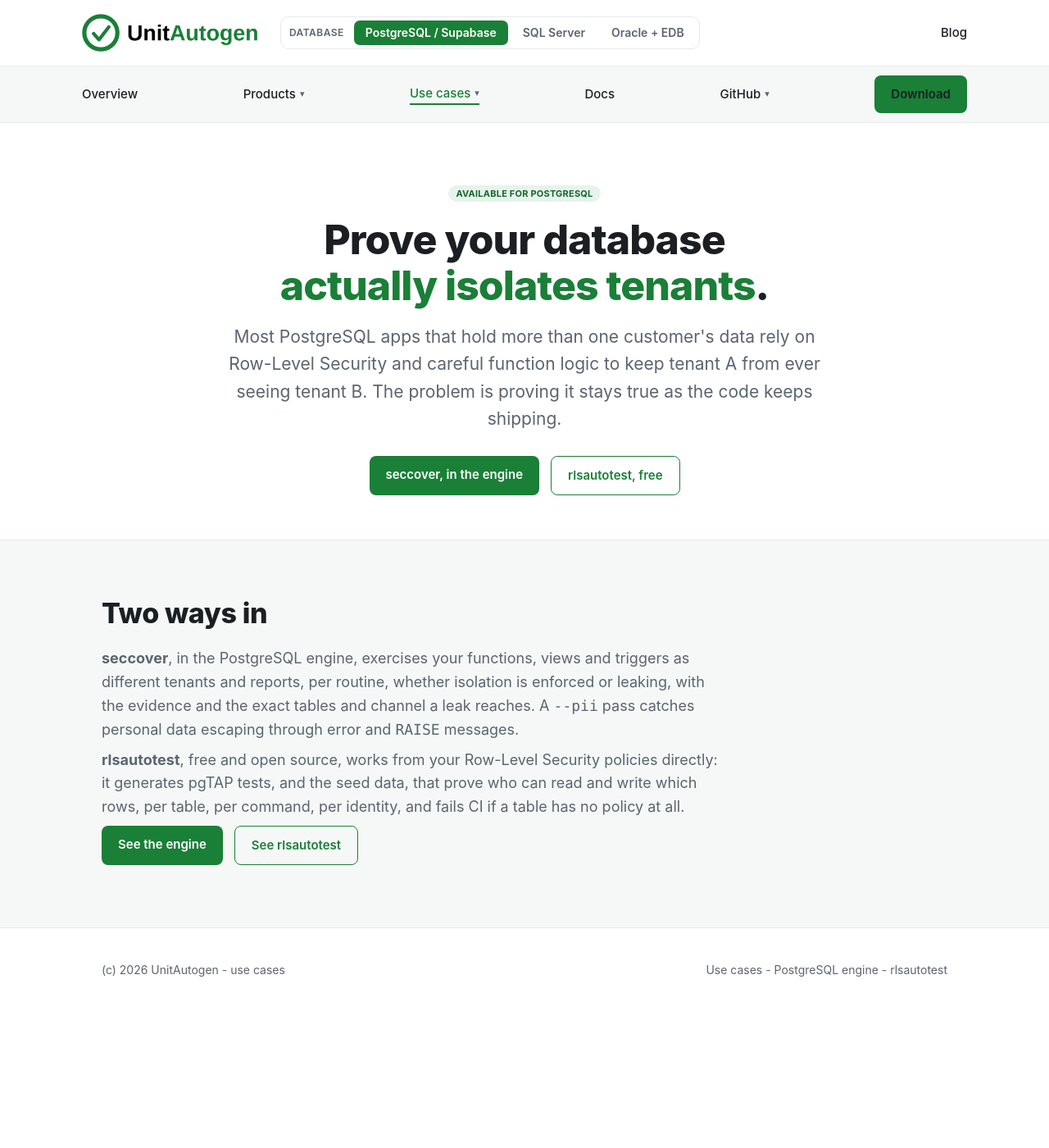
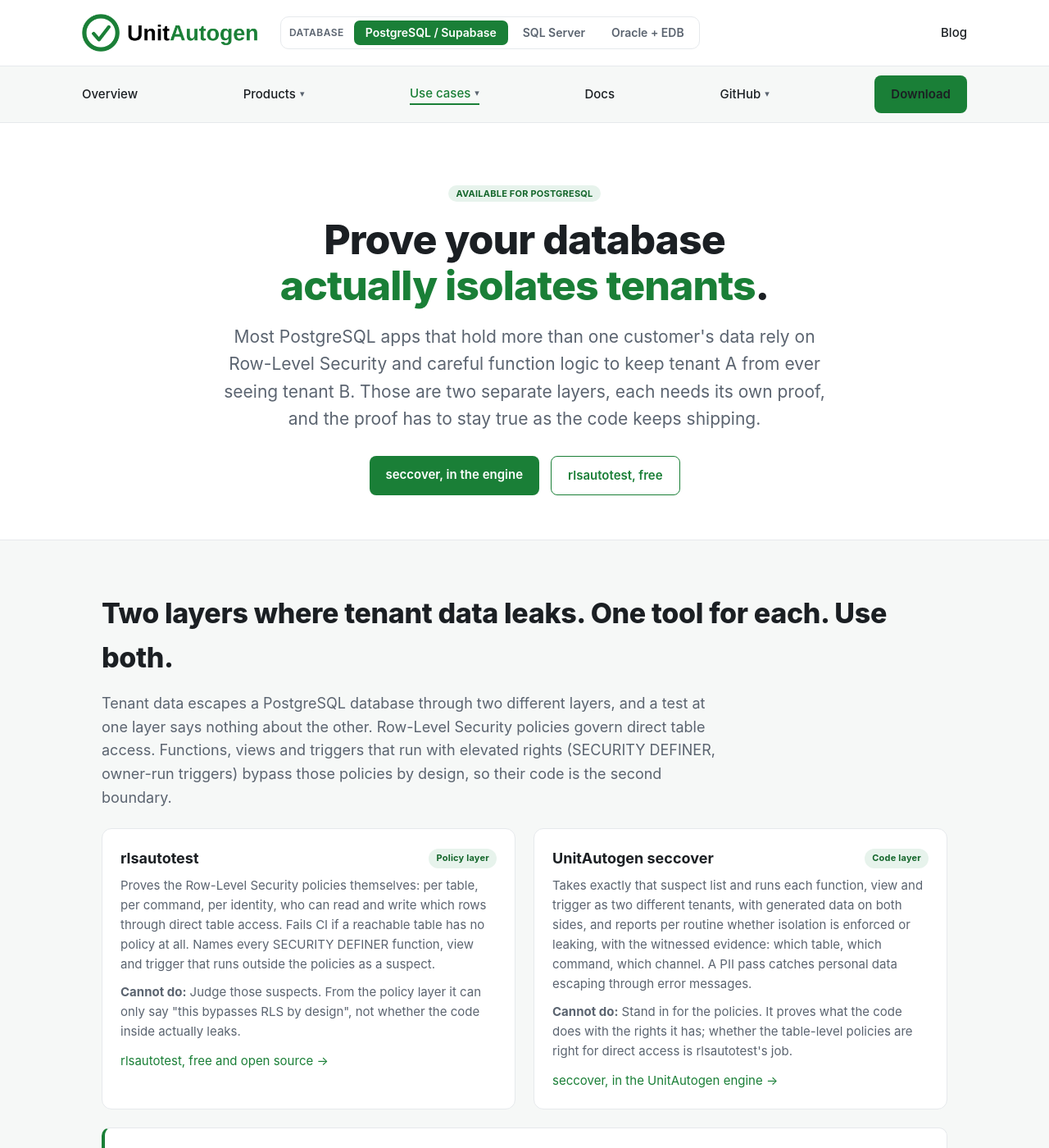
Before and after one commit to unitautogen/unitautogen.com, a Jekyll site: the page built from use-cases/tenant-isolation/index.html, in a window 1280 px wide and 1400 px high. Shown: the whole window at 82% size. Built offline with Jekyll 4.4.1, drawn with Linux system fonts in a browser that asks for light colours; some of the changed text lies outside the part shown.

Commit message:
rlsautotest + seccover: two layers, use both - shared pairing block on PostgreSQL pages

```diff
--- a/_data/catalog.yml
+++ b/_data/catalog.yml
@@ -85,6 +85,44 @@
       Two tools that share one idea: generate the tests, and the data that make them mean
       something.
     footer_left: "(c) 2026 UnitAutogen - PostgreSQL"
+    # rlsautotest and the UnitAutogen engine test DIFFERENT layers; complete leakage detection needs both.
+    # Rendered by _includes/pairing.html on the PostgreSQL overview, both product pages and the tenant-isolation use case.
+    pairing:
+      title: "Two layers where tenant data leaks. One tool for each. Use both."
+      lead: >-
+        Tenant data escapes a PostgreSQL database through two different layers, and a test at one layer
+        says nothing about the other. Row-Level Security policies govern direct table access. Functions,
+        views and triggers that run with elevated rights (SECURITY DEFINER, owner-run triggers) bypass
+        those policies by design, so their code is the second boundary.
+      sides:
+        - name: "rlsautotest"
+          layer: "Policy layer"
+          url: "/postgresql/rlsautotest/"
+          link: "rlsautotest, free and open source"
+          does: >-
+            Proves the Row-Level Security policies themselves: per table, per command, per identity, who can
+            read and write which rows through direct table access. Fails CI if a reachable table has no
+            policy at all. Names every SECURITY DEFINER function, view and trigger that runs outside the
+            policies as a suspect.
+          cannot: >-
+            Judge those suspects. From the policy layer it can only say "this bypasses RLS by design", not
+            whether the code inside actually leaks.
+        - name: "UnitAutogen seccover"
+          layer: "Code layer"
+          url: "/postgresql/unitautogen/seccover/"
+          link: "seccover, in the UnitAutogen engine"
+          does: >-
+            Takes exactly that suspect list and runs each function, view and trigger as two different
+            tenants, with generated data on both sides, and reports per routine whether isolation is
+            enforced or leaking, with the witnessed evidence: which table, which command, which channel.
+            A PII pass catches personal data escaping through error messages.
+          cannot: >-
+            Stand in for the policies. It proves what the code does with the rights it has; whether the
+            table-level policies are right for direct access is rlsautotest's job.
+      close: >-
+        A green rlsautotest run with an untested SECURITY DEFINER function is not proof of isolation. A
+        clean seccover run on a table with no policy is not either. Complete leakage detection is both:
+        policies verified by rlsautotest, code paths verified by UnitAutogen.
     products:
       - name: "UnitAutogen for PostgreSQL"
         short: "UnitAutogen engine"
@@ -143,13 +181,13 @@
         url: "/postgresql/rlsautotest/"
         repo: "https://github.com/unitautogen/rlsautotest"
         framework: "pgTAP"
-        menu_blurb: "Free, open source: pgTAP tests and seed data that prove your Row-Level Security policies hold."
+        menu_blurb: "Free, open source: pgTAP tests and seed data that prove your Row-Level Security policies hold. Pairs with seccover for complete leakage detection."
         badge: "Free, open source"
         badge_kind: "beta"
         blurb: >-
           Reads your Row-Level Security policies and generates pgTAP tests, and the seed data,
           that prove who can read and write which rows, per table, per command, per identity.
-          Free and open source.
+          Free and open source. Covers the policy layer; pair it with seccover for the code layer.
         # rlsautotest keeps its own hand-written page (postgresql/rlsautotest/index.html)
 
   - id: sqlserver
@@ -298,9 +336,9 @@
   - slug: "tenant-isolation"
     name: "Prove tenant isolation and security"
     blurb: >-
-      Prove Row-Level Security and multi-tenant isolation actually hold through your functions, views
-      and triggers, with the evidence, per routine.
-    card: "Prove Row-Level Security and tenant isolation hold through your functions, views and triggers, with the evidence per routine."
+      Tenant data leaks at two layers: the RLS policies, and the functions, views and triggers that run
+      outside them. rlsautotest proves the first, seccover proves the second. Complete detection is both.
+    card: "rlsautotest proves the policies; seccover proves the functions, views and triggers that bypass them. Together: complete leakage detection."
     only_db: postgresql
   - slug: "compliance-evidence"
     name: "Compliance evidence"
--- /dev/null
+++ b/_includes/pairing.html
@@ -0,0 +1,25 @@
+{%- comment %}
+  The rlsautotest + UnitAutogen pairing: two layers of leakage, one tool for each, use both.
+  Text lives in _data/catalog.yml under databases[postgresql].pairing. Include with {% include pairing.html %}.
+{%- endcomment %}
+{%- assign pdb = site.data.catalog.databases | where: "id", "postgresql" | first %}
+{%- assign pr = pdb.pairing %}
+<section class="soft" id="together">
+  <div class="wrap">
+    <h2>{{ pr.title }}</h2>
+    <p class="lead">{{ pr.lead }}</p>
+    <div class="pts" style="grid-template-columns:1fr 1fr;margin-top:22px">
+      {%- for side in pr.sides %}
+      <div class="card">
+        <div class="top" style="display:flex;justify-content:space-between;align-items:center;gap:12px;margin-bottom:6px">
+          <h3 style="margin:0">{{ side.name }}</h3><span class="badge badge--beta" style="text-transform:none">{{ side.layer }}</span>
+        </div>
+        <p>{{ side.does }}</p>
+        <p style="margin-top:10px"><strong>Cannot do:</strong> {{ side.cannot }}</p>
+        <p style="margin-top:12px"><a class="go" href="{{ side.url | relative_url }}">{{ side.link }} &rarr;</a></p>
+      </div>
+      {%- endfor %}
+    </div>
+    <div class="myth" style="margin-top:22px;font-size:17px">{{ pr.close }}</div>
+  </div>
+</section>
--- a/_layouts/catalog.html
+++ b/_layouts/catalog.html
@@ -57,4 +57,6 @@
 </section>
 {%- endif %}
 
+{%- if db.pairing %}{% include pairing.html %}{% endif %}
+
 {{ content }}
--- a/_layouts/product.html
+++ b/_layouts/product.html
@@ -61,6 +61,8 @@
 </section>
 {%- endif %}
 
+{%- if db.pairing %}{% include pairing.html %}{% endif %}
+
 {%- if product.status_note %}
 {%- comment %} early/coming products still state the guarantee, after the capabilities {% endcomment %}
 <section class="soft">
--- a/postgresql/rlsautotest/index.html
+++ b/postgresql/rlsautotest/index.html
@@ -60,7 +60,9 @@
   </div>
 </section>
 
-<section class="soft">
+{% include pairing.html %}
+
+<section>
   <div class="wrap">
     <h2>Get started</h2>
     <p class="lead">Native pgTAP - runs with <code>supabase test db</code>, <code>pg_prove</code>, or plain
--- a/tools/jekyll_lite.py
+++ b/tools/jekyll_lite.py
@@ -21,7 +21,7 @@
     fmt = fmt.replace("%-d", str(v.day))
     return v.strftime(fmt)
 
-env = Environment(loader=FileSystemLoader(str(SITE / "_layouts")))
+env = Environment(loader=FileSystemLoader([str(SITE / "_layouts"), str(SITE / "_includes")]))
 env.filters["relative_url"] = relative_url
 env.filters["absolute_url"] = absolute_url
 env.filters["date"] = jdate
@@ -38,6 +38,8 @@
     return data
 
 def render(text, ctx):
+    # Jekyll writes {% include name.html %}; Liquid proper wants the name quoted
+    text = re.sub(r"\{%(-?)\s*include\s+([A-Za-z0-9_./-]+)\s*(-?)%\}", '{%\\1 include "\\2" \\3%}', text)
     return env.from_string(text).render(**ctx)
 
 def with_layout(content, page, site):
@@ -82,7 +84,7 @@
     emit(p["url"], with_layout(body, p, site))
 
 # walk all .html anywhere except build/system dirs (recurses into /postgresql/, product pages, etc.)
-SKIP = {"_layouts", "_posts", "_data", "_site", "tools", "vendor", ".git",
+SKIP = {"_layouts", "_includes", "_posts", "_data", "_site", "tools", "vendor", ".git",
         ".jekyll-cache", "node_modules"}
 for f in SITE.rglob("*.html"):
     parts = f.relative_to(SITE).parts
--- a/use-cases/tenant-isolation/index.html
+++ b/use-cases/tenant-isolation/index.html
@@ -21,27 +21,12 @@
   <div style="margin-bottom:16px"><span class="badge badge--beta">Available for PostgreSQL</span></div>
   <h1>Prove your database<br><span class="hl">actually isolates tenants</span>.</h1>
   <p class="sub">Most PostgreSQL apps that hold more than one customer's data rely on Row-Level Security and
-    careful function logic to keep tenant A from ever seeing tenant B. The problem is proving it stays true as
-    the code keeps shipping.</p>
+    careful function logic to keep tenant A from ever seeing tenant B. Those are two separate layers, each
+    needs its own proof, and the proof has to stay true as the code keeps shipping.</p>
   <div class="cta">
     <a class="btn" href="{{ '/postgresql/unitautogen/' | relative_url }}">seccover, in the engine</a>
     <a class="btn ghost" href="{{ '/postgresql/rlsautotest/' | relative_url }}">rlsautotest, free</a>
   </div>
 </div>
 
-<section class="soft">
-  <div class="wrap">
-    <h2>Two ways in</h2>
-    <p class="lead"><strong>seccover</strong>, in the PostgreSQL engine, exercises your functions, views and
-      triggers as different tenants and reports, per routine, whether isolation is enforced or leaking, with
-      the evidence and the exact tables and channel a leak reaches. A <code>--pii</code> pass catches personal
-      data escaping through error and <code>RAISE</code> messages.</p>
-    <p class="lead"><strong>rlsautotest</strong>, free and open source, works from your Row-Level Security
-      policies directly: it generates pgTAP tests, and the seed data, that prove who can read and write which
-      rows, per table, per command, per identity, and fails CI if a table has no policy at all.</p>
-    <div class="cta" style="justify-content:flex-start">
-      <a class="btn" href="{{ '/postgresql/unitautogen/' | relative_url }}">See the engine</a>
-      <a class="btn ghost" href="{{ '/postgresql/rlsautotest/' | relative_url }}">See rlsautotest</a>
-    </div>
-  </div>
-</section>
+{% include pairing.html %}
```
